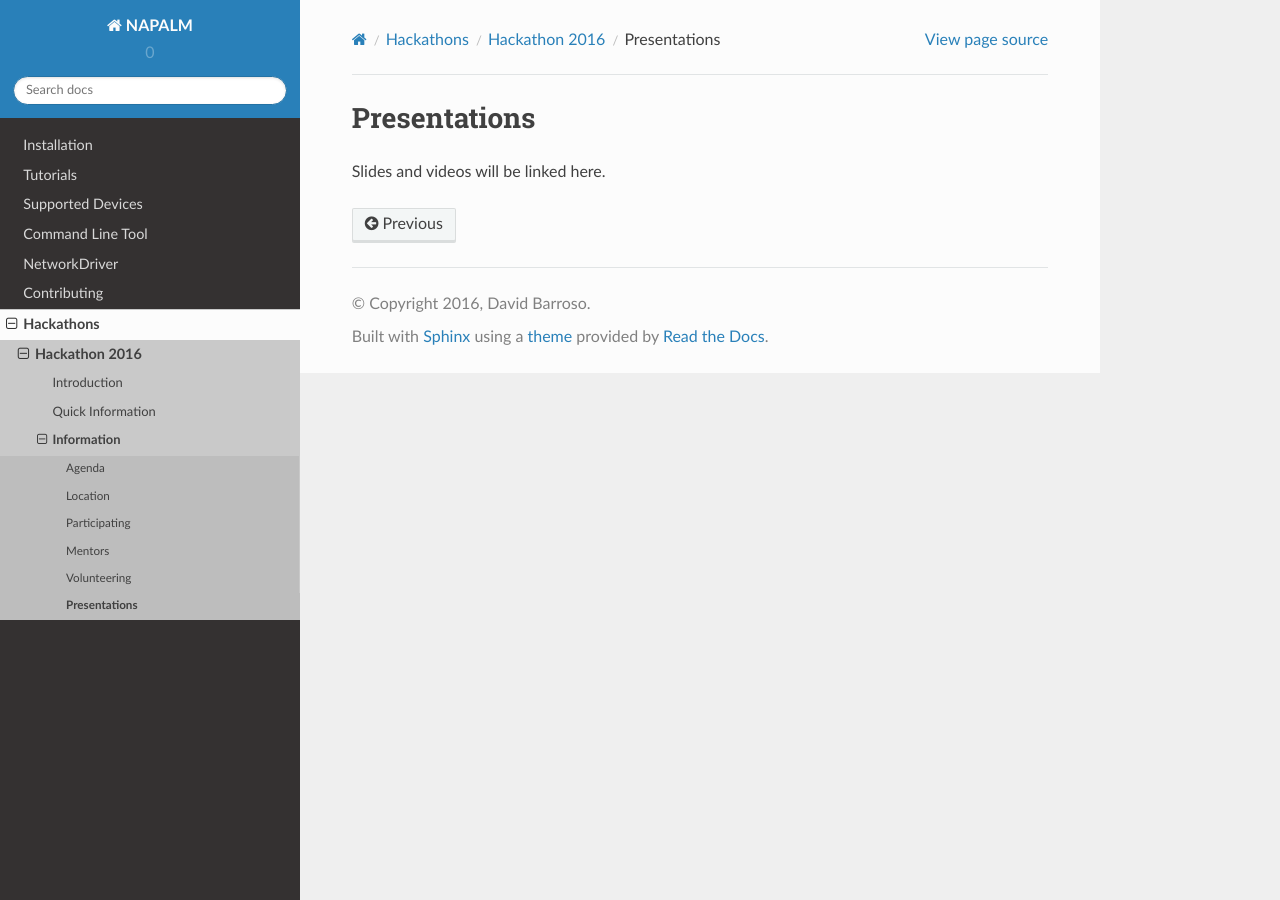
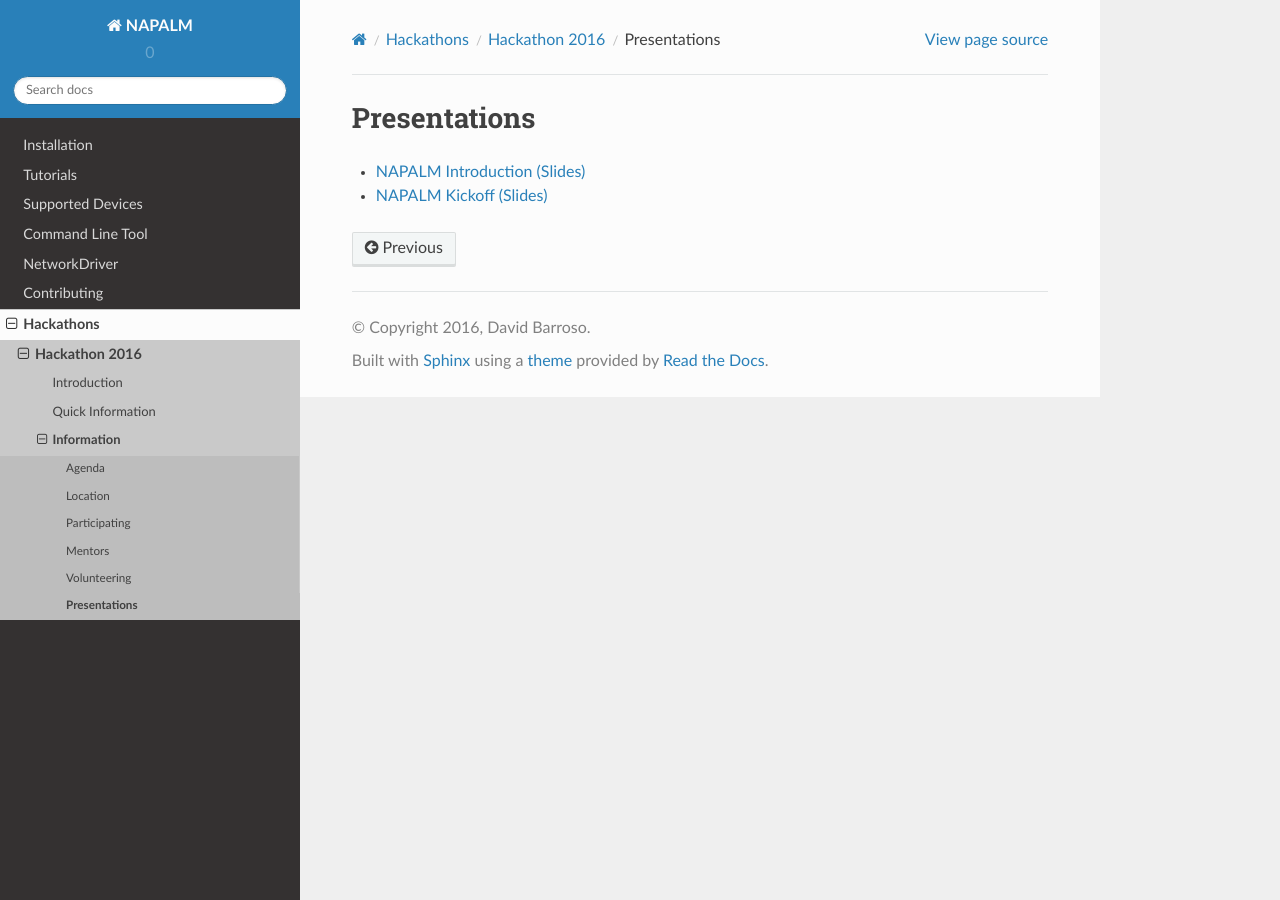
Before and after one commit to napalm-automation/napalm, a Sphinx documentation site: the page built from docs/hackathons/hackathon2016/presentations.rst, in a window 1280 px wide. Built offline with Sphinx 7.4.7 and the Read the Docs theme 2.0.0, drawn with Linux system fonts in a browser that asks for light colours.

Commit message:
Links to slides

```diff
--- a/docs/hackathons/hackathon2016/presentations.rst
+++ b/docs/hackathons/hackathon2016/presentations.rst
@@ -1,4 +1,9 @@
 Presentations
 _____________
 
-Slides and videos will be linked here.
+* `NAPALM Introduction (Slides)`_
+* `NAPALM Kickoff (Slides)`_
+
+
+.. _`NAPALM Introduction (Slides)`: https://www.dravetech.com/presos/napalm_hackathon_intro.html
+.. _`NAPALM Kickoff (Slides)`: https://www.dravetech.com/presos/napalm_hackathon_kickoff.html
```
